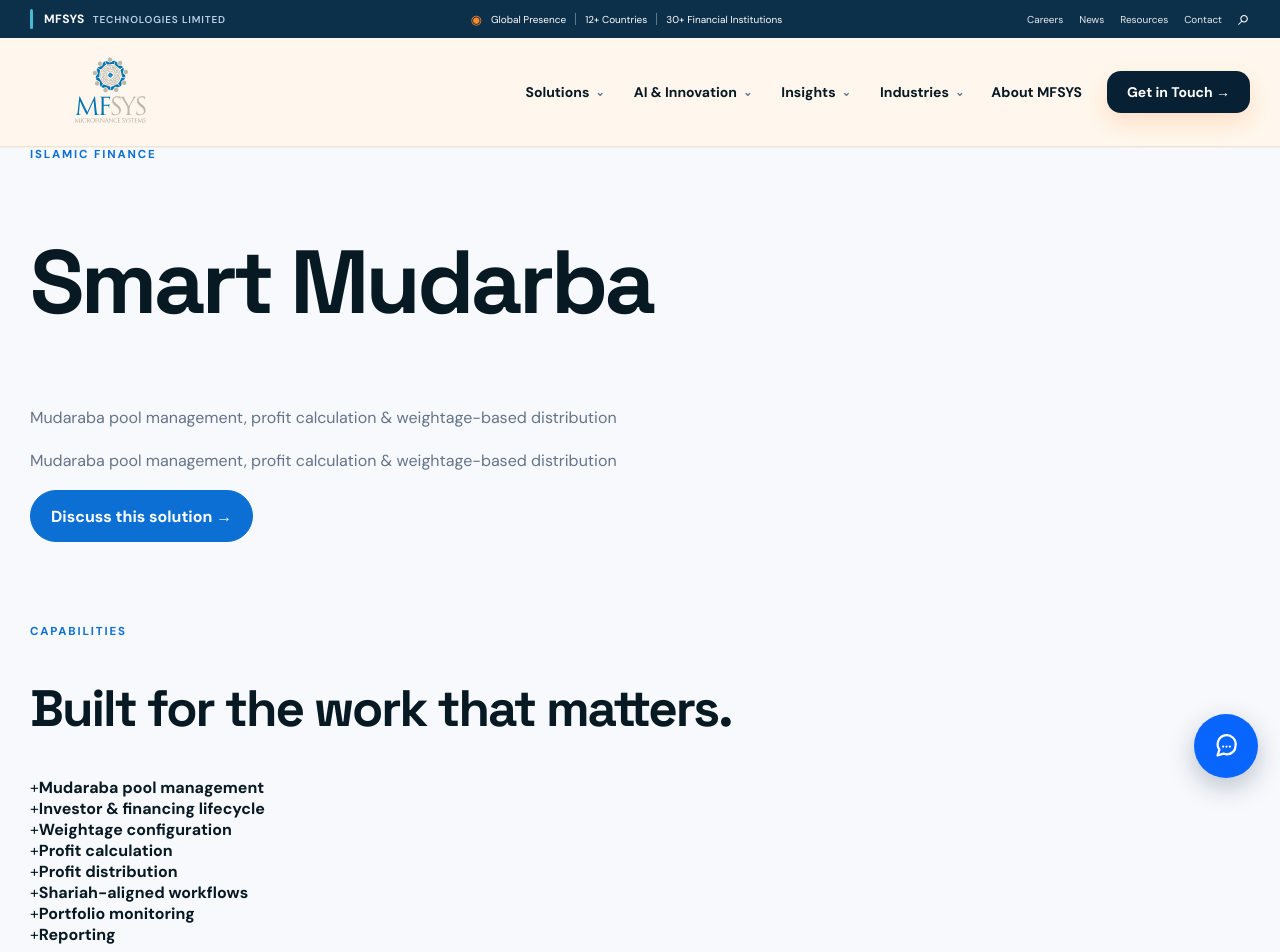
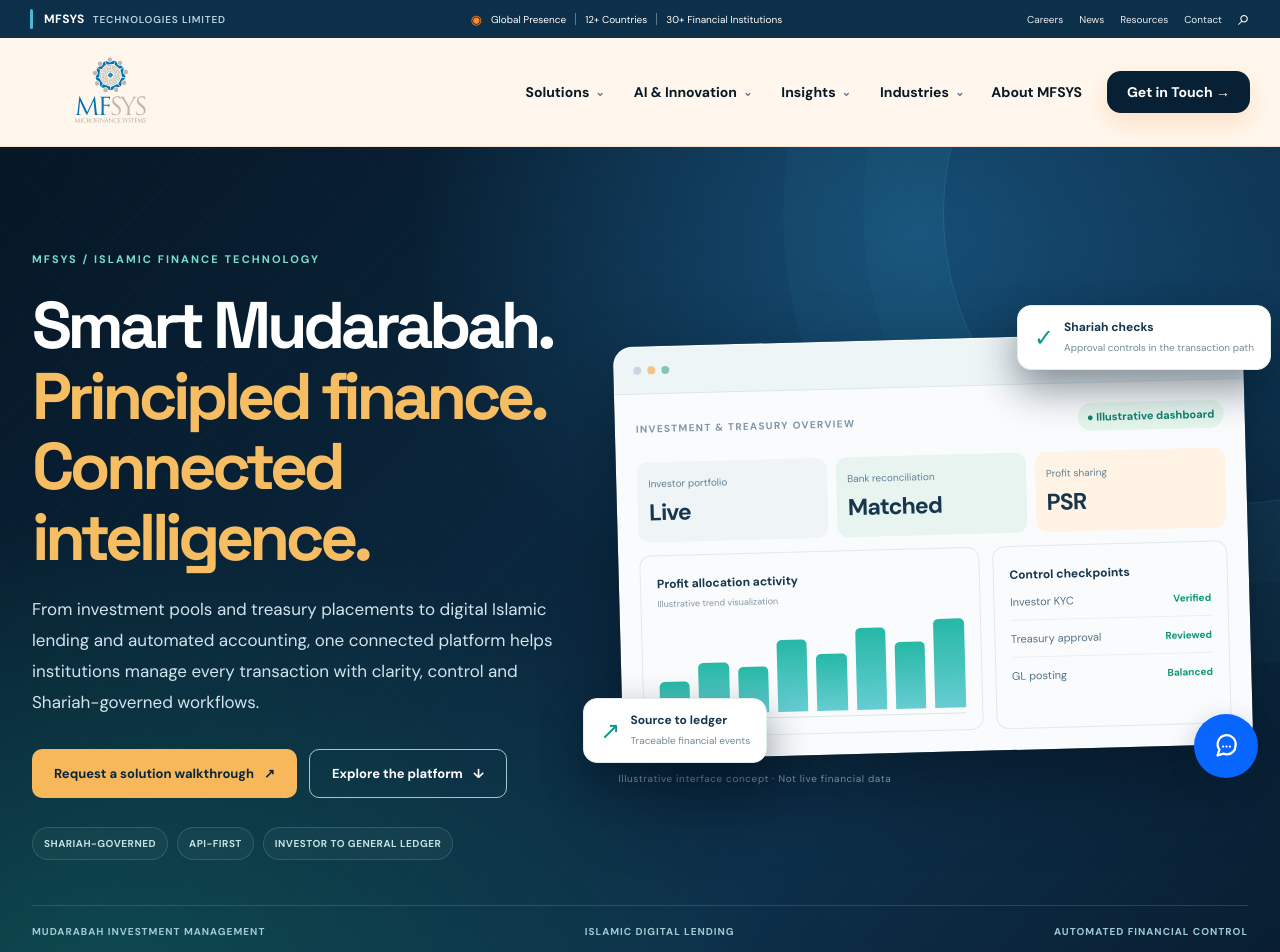
Before and after one commit to ali-mfsys/mfsys-website, a Next.js app: page /products/smart-mudarabah in a window 1280 px wide. Shown: the top 952 px of the page. Built offline with nearby package versions, Linux system fonts and the light colour scheme.

Commit message:
Replace generic Smart Mudarabah product page with flagship interactive experience

```diff
--- a/app/products/smart-mudarabah/page.tsx
+++ b/app/products/smart-mudarabah/page.tsx
@@ -1,5 +1,15 @@
-import type { Metadata } from "next";
-import ProductPage from "../../../components/ProductPage";import {productData} from "../../../lib/product-data";
-export const metadata: Metadata = { title: "Smart Mudarabah | MFSYS", description: "An end-to-end digital platform for structuring, managing, monitoring and reporting Mudarabah-based financing.", alternates: { canonical: "/products/smart-mudarabah" }, openGraph: { title: "Smart Mudarabah | MFSYS", description: "An end-to-end digital platform for structuring, managing, monitoring and reporting Mudarabah-based financing.", url: "https://mfsys.ca/products/smart-mudarabah" } };
+import type {Metadata} from "next";
+import SmartMudarabahExperience from "../../../components/SmartMudarabahExperience";
 
-export default function Page(){return <ProductPage product={productData.find(x=>x.name==="Smart Mudarba")!}/>}
+export const metadata:Metadata={
+ title:"Smart Mudarabah | Investment, Islamic Lending & Financial Control | MFSYS",
+ description:"An integrated Shariah-governed platform for Mudarabah investment operations, treasury, digital Islamic lending, profit distribution and automated financial control.",
+ alternates:{canonical:"/products/smart-mudarabah"},
+ openGraph:{
+  title:"Smart Mudarabah — Principled Finance, Connected Intelligence | MFSYS",
+  description:"From investor onboarding and treasury operations to Shariah-governed lending, profit sharing and the general ledger — discover Smart Mudarabah.",
+  url:"https://mfsys.net/products/smart-mudarabah"
+ }
+};
+
+export default function Page(){return <SmartMudarabahExperience/>;}
```
